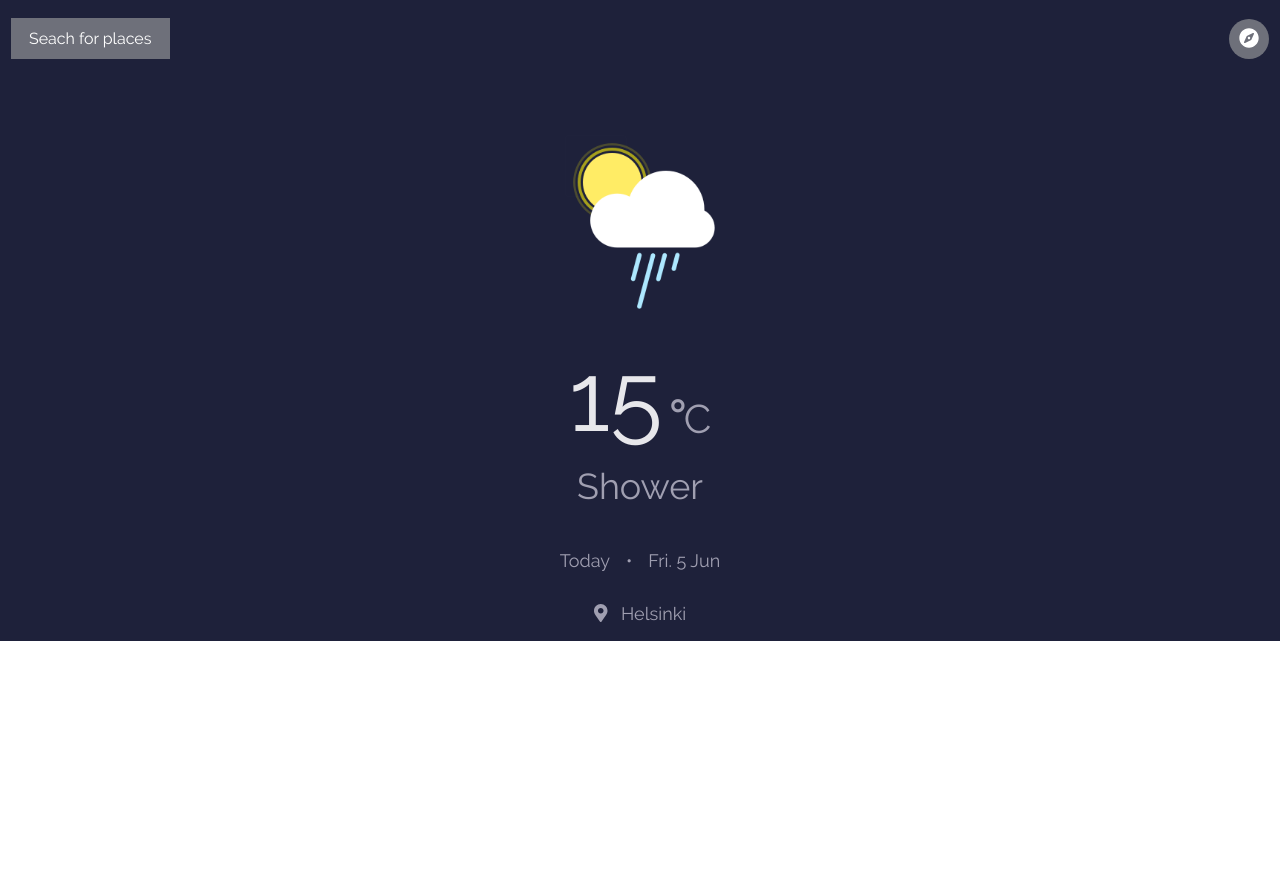
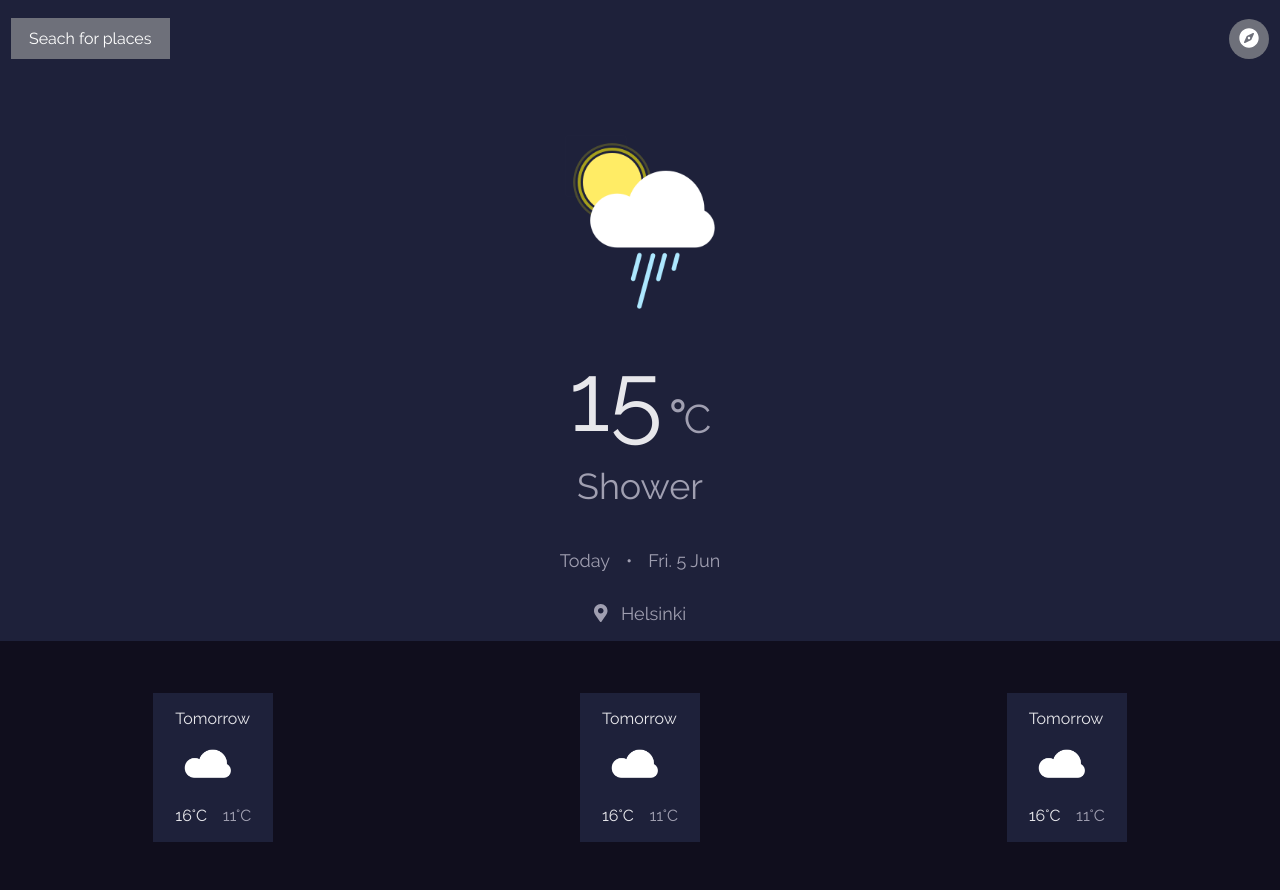
Before and after one commit to LuisDev2001/wheater-app-vue, a Vue app: page / in a window 1280 px wide. Shown: the top 890 px of the page. Before the commit the page ends 800 px from the top, so only its background shows below. Built offline with nearby package versions, Linux system fonts and the light colour scheme.

Commit message:
feat: add card of weather

```diff
--- /dev/null
+++ b/src/assets/sass/components/_PxCardWeather.scss
@@ -0,0 +1,26 @@
+.card__weather {
+  background: #1e213a;
+  width: 120px;
+  max-width: 100%;
+  padding: 18px 22px;
+  &-day {
+    color: #e7e7eb;
+    margin: 0 0 10px 0;
+  }
+  &-image {
+    max-width: 56px;
+    margin: 0 0 30px 0;
+  }
+  &-temperature {
+    width: 100%;
+    display: flex;
+    align-items: center;
+    justify-content: space-between;
+  }
+  &-active {
+    color: #e7e7eb;
+  }
+  &-unactive {
+    color: #a09fb1;
+  }
+}
--- a/src/assets/sass/utils/_wrapper.scss
+++ b/src/assets/sass/utils/_wrapper.scss
@@ -6,11 +6,13 @@
 
 .grid {
   display: grid;
-  grid-template-columns: 1fr;
+  grid-template-columns: repeat(2, 1fr);
   grid-template-rows: auto;
-  gap: 2rem 0;
+  gap: 32px 26px;
   width: 100%;
   height: auto;
+  align-items: center;
+  justify-items: center;
   @media screen and (min-width: 768px) {
     gap: 30px 1.5rem;
     grid-template-columns: repeat(2, 1fr);
--- /dev/null
+++ b/src/components/CardWeather/PxCardWeather.vue
@@ -0,0 +1,26 @@
+<template>
+  <div class="card__weather">
+    <p class="card__weather-day">
+      Tomorrow
+    </p>
+    <img
+      class="card__weather-image"
+      src="@/assets/img/HeavyCloud.png"
+      alt="Image weather"
+    />
+    <section class="card__weather-temperature">
+      <p class="card__weather-active">16°C</p>
+      <p class="card__weather-unactive">11°C</p>
+    </section>
+  </div>
+</template>
+
+<script>
+export default {
+  name: "PxCardWeather",
+};
+</script>
+
+<style lang="scss" scoped>
+@import "~@/assets/sass/components/_PxCardWeather.scss";
+</style>
--- /dev/null
+++ b/src/components/WeatherInformation/PxDaysInformationWeather.vue
@@ -0,0 +1,26 @@
+<template>
+  <section class="weather-days-container grid">
+    <PxCardWeather />
+    <PxCardWeather />
+    <PxCardWeather />
+    <PxCardWeather />
+    <PxCardWeather />
+    <PxCardWeather />
+  </section>
+</template>
+
+<script>
+import PxCardWeather from "../CardWeather/PxCardWeather";
+export default {
+  name: "PxDaysInformationWeather",
+  components: {
+    PxCardWeather,
+  },
+};
+</script>
+
+<style laang="scss" scoped>
+.weather-days-container {
+  padding: 52px 16px;
+}
+</style>
--- a/src/views/Home.vue
+++ b/src/views/Home.vue
@@ -1,16 +1,18 @@
 <template>
   <div class="home">
     <PxPrincipalInformationWeather />
+    <PxDaysInformationWeather />
   </div>
 </template>
 
 <script>
 import PxPrincipalInformationWeather from "@/components/WeatherInformation/PxPrincipalInformationWeather";
-
+import PxDaysInformationWeather from "@/components/WeatherInformation/PxDaysInformationWeather";
 export default {
   name: "Home",
   components: {
     PxPrincipalInformationWeather,
+    PxDaysInformationWeather,
   },
 };
 </script>
```
